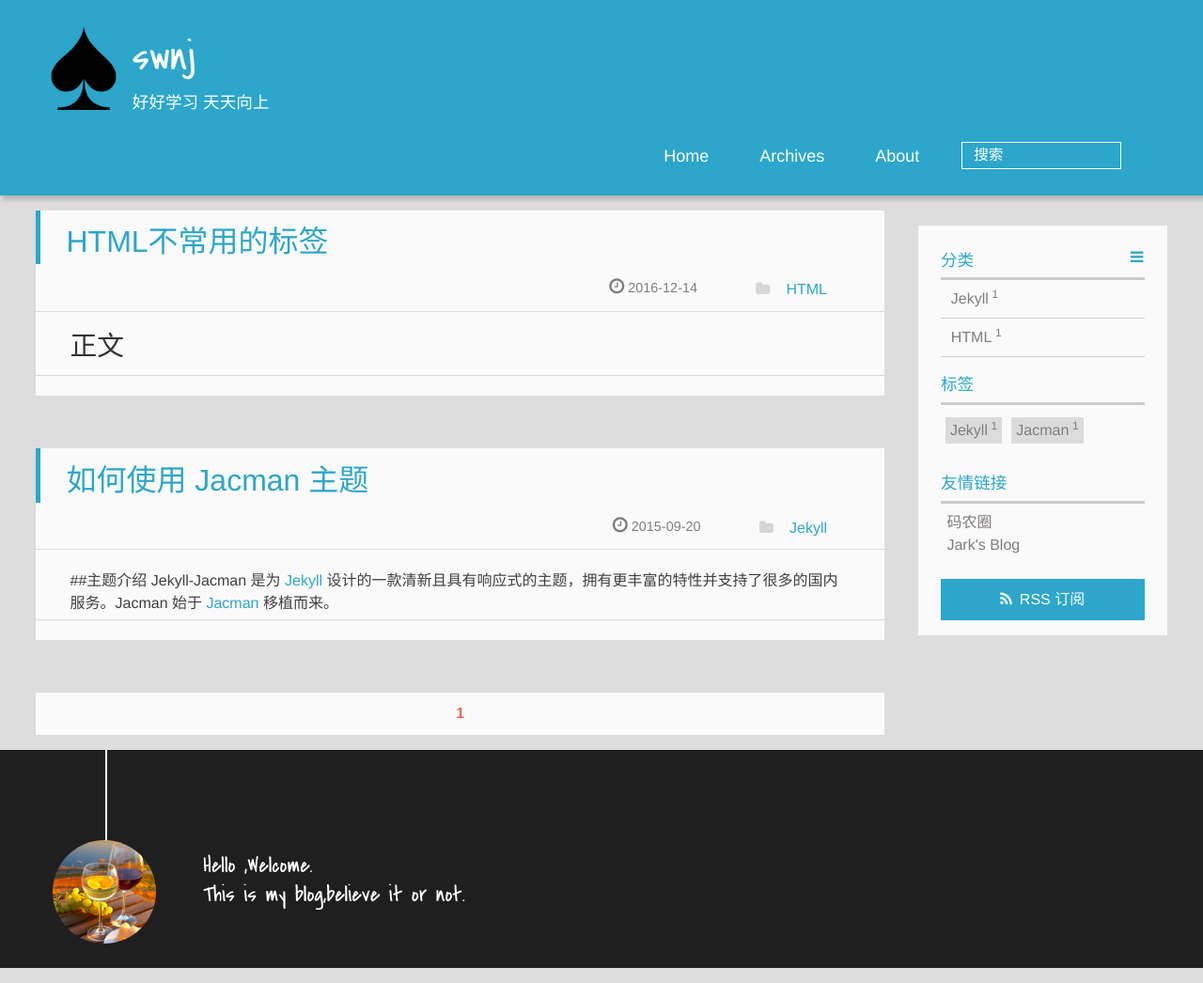
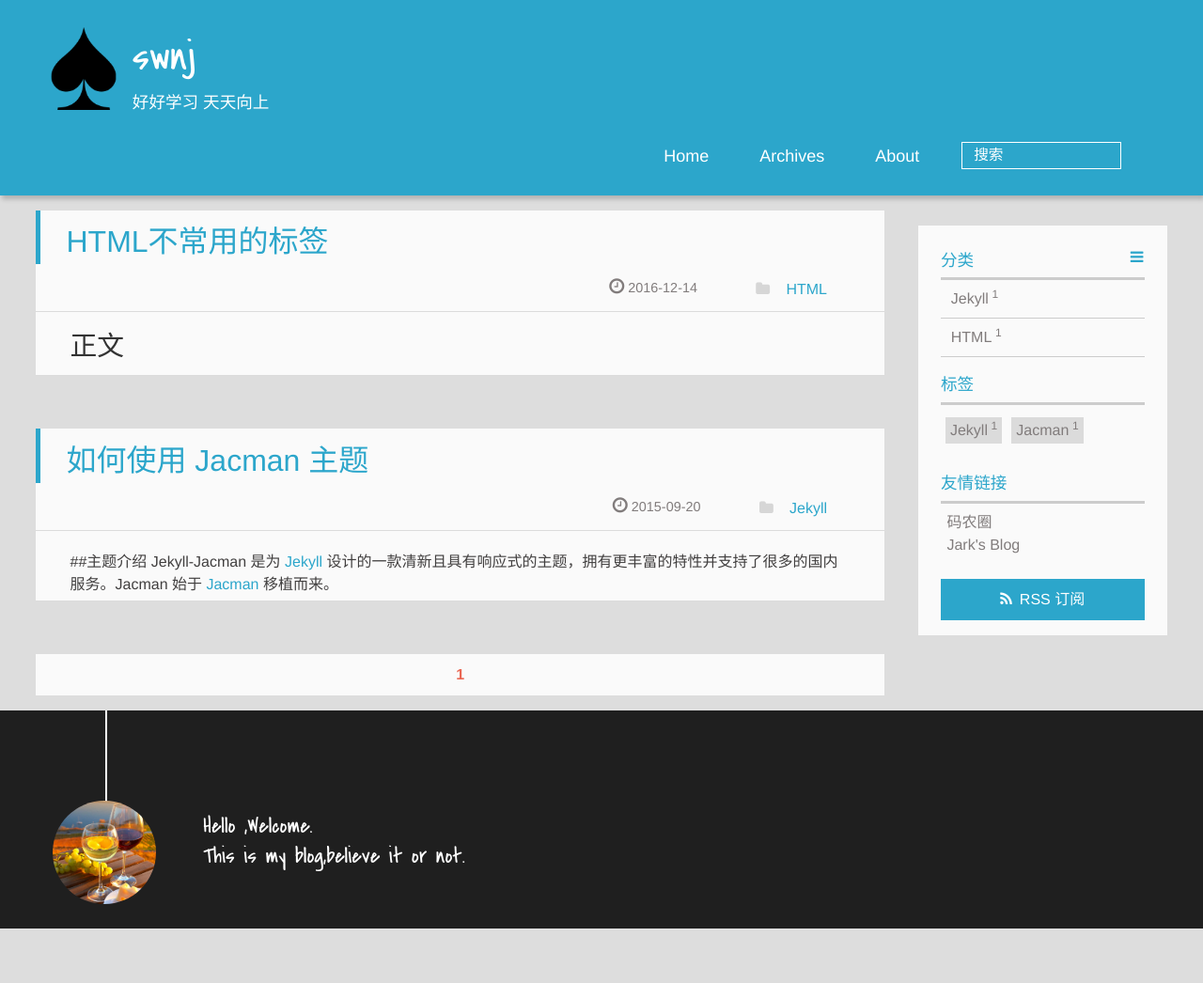
Before and after one commit to swnj/swnj.github.io, a Jekyll site: the page built from index.html, in a window 1280 px wide. Shown: the whole page at 94% size. Built offline with Jekyll 4.4.1, drawn with Linux system fonts in a browser that asks for light colours; the list of posts is cut into pages by our own code; after the commit the page ends 1004 px from its top, so only the background shows below that.

Commit message:
改样式

```diff
--- a/_includes/_partial/post/footer.html
+++ b/_includes/_partial/post/footer.html
@@ -1,6 +1,6 @@
-<footer class="article-footer clearfix">
+<footer class="article-footer clearfix" style="height:0px;">
 {% include _partial/post/catetags.html %}
-{% if index == false %}
+<!-- {% if index == false %}
 	<div class="article-share" id="share">
 	{% if site.jiathis.enable %}
 	<div class="share-jiathis">
@@ -11,7 +11,7 @@
 	  </div>
 	{% endif %}
 	</div>
-{% endif %}
+{% endif %} -->
 {% if index %}
 <div class="comments-count">
 	{% if (site.disqus_shortname or site.disqus_shortname) and !site.duoshuo_shortname %}
```
